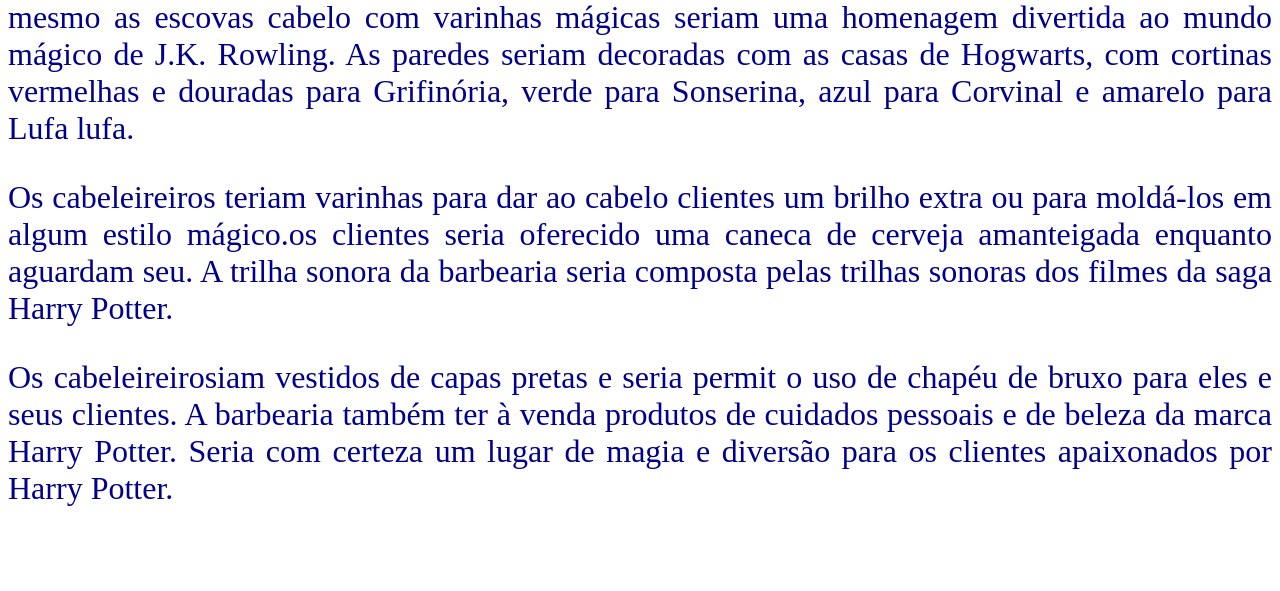
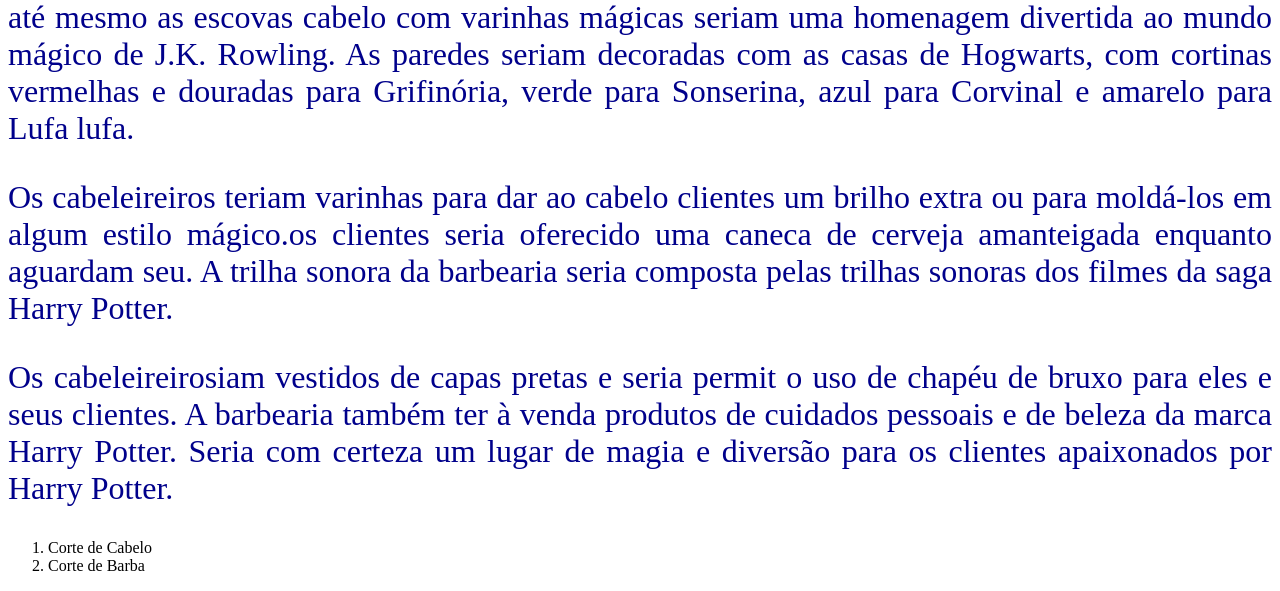
Before and after one commit to mathiasfelip/barbearia-frontend, a plain HTML site: page index.html in a window 1280 px wide. Shown: the part 520-1111 px from the top of the page. Before the commit the page ends 1059 px from the top, so only its background shows below. Drawn offline with Linux system fonts and the light colour scheme.

Commit message:
Add files via upload

```diff
--- a/index.html
+++ b/index.html
@@ -6,15 +6,22 @@
 </head>
 
 <body>
+<div>
 <h1 style="color:rgb(145, 6, 6)"><B>BARBEARIA VASSOURA QUEBRADA</B></h1>
+</div>
 <h2 style="color:rgb(92, 92, 7)"><I>Uma barbearia mágica</I></h2>
 
 <img class="foto" src="https://i0.wp.com/tracklist.com.br/wp-content/uploads/2021/11/WhatsApp-Image-2021-11-21-at-12.59.27.jpeg?fit=758%2C710&ssl=1"/>
 
-
-<p>A barbearia <B>vassoura quebrada</B> seria um lugar mágico para os amantes de Potter cortarem seus cabelos! As poltronas em forma de armaduras de Hogwarts os cabides de capas de bruxos, e até mesmo as escovas cabelo com varinhas mágicas seriam uma homenagem divertida ao mundo mágico de J.K. Rowling. As paredes seriam decoradas com as casas de Hogwarts, com cortinas vermelhas e douradas para Grifinória, verde para Sonserina, azul para Corvinal e amarelo para Lufa lufa.</p>
+<div>
+<p>A barbearia <B>vassoura quebrada</B> seria um lugar mágico para os amantes de Harry Potter cortarem seus cabelos! As poltronas em forma de armaduras de Hogwarts os cabides de capas de bruxos, e até mesmo as escovas cabelo com varinhas mágicas seriam uma homenagem divertida ao mundo mágico de J.K. Rowling. As paredes seriam decoradas com as casas de Hogwarts, com cortinas vermelhas e douradas para Grifinória, verde para Sonserina, azul para Corvinal e amarelo para Lufa lufa.</p>
 <p>Os cabeleireiros teriam varinhas para dar ao cabelo clientes um brilho extra ou para moldá-los em algum estilo mágico.os clientes seria oferecido uma caneca de cerveja amanteigada enquanto aguardam seu. A trilha sonora da barbearia seria composta pelas trilhas sonoras dos filmes da saga Harry Potter.</p>
 <p>Os cabeleireirosiam vestidos de capas pretas e seria permit o uso de chapéu de bruxo para eles e seus clientes. A barbearia também ter à venda produtos de cuidados pessoais e de beleza da marca Harry Potter. Seria com certeza um lugar de magia e diversão para os clientes apaixonados por Harry Potter.</p>
-
-
+</div>
+<div>
+<ol>
+    <li>Corte de Cabelo</li>
+    <li>Corte de Barba</li>
+</ol>
+</div>
 </body>
```
